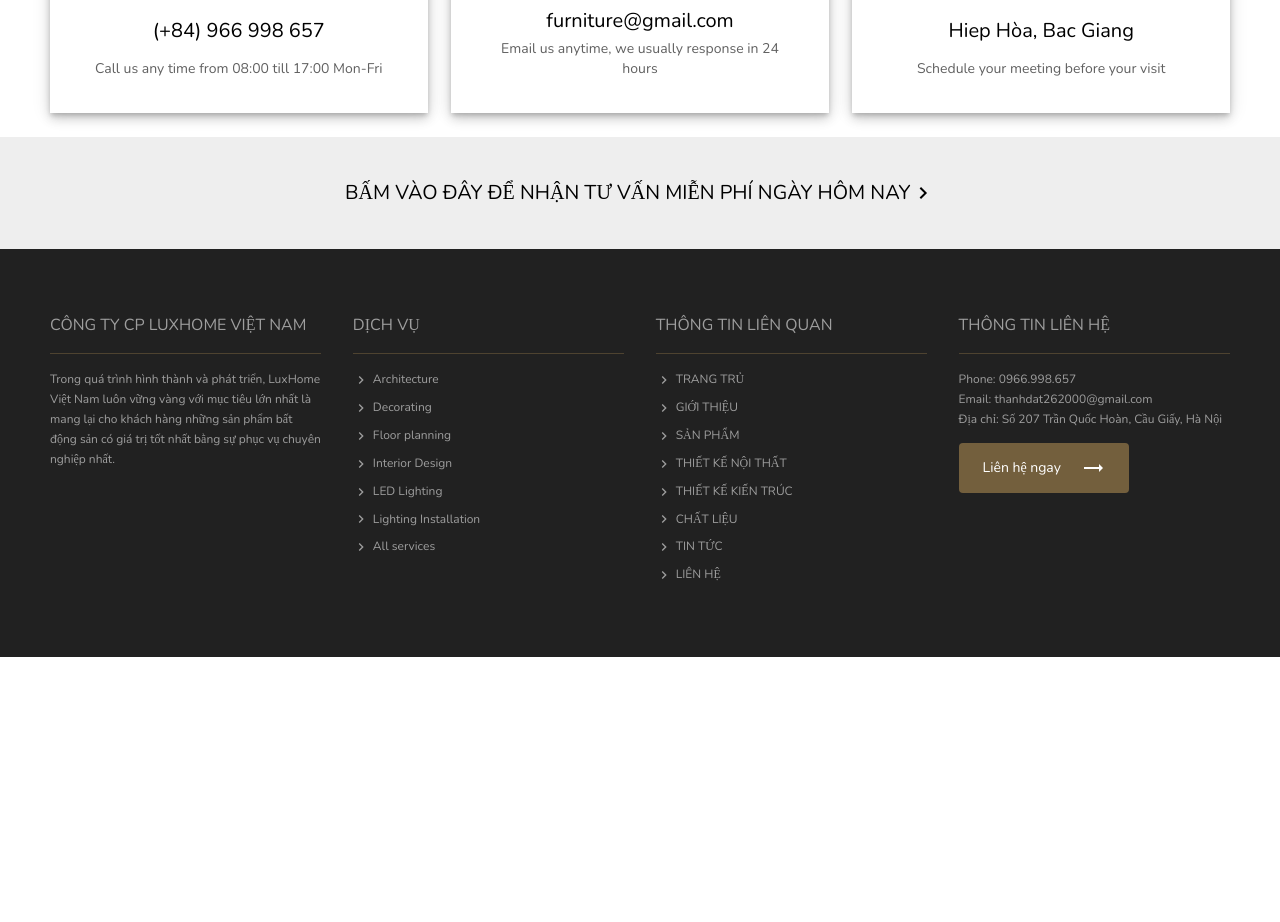
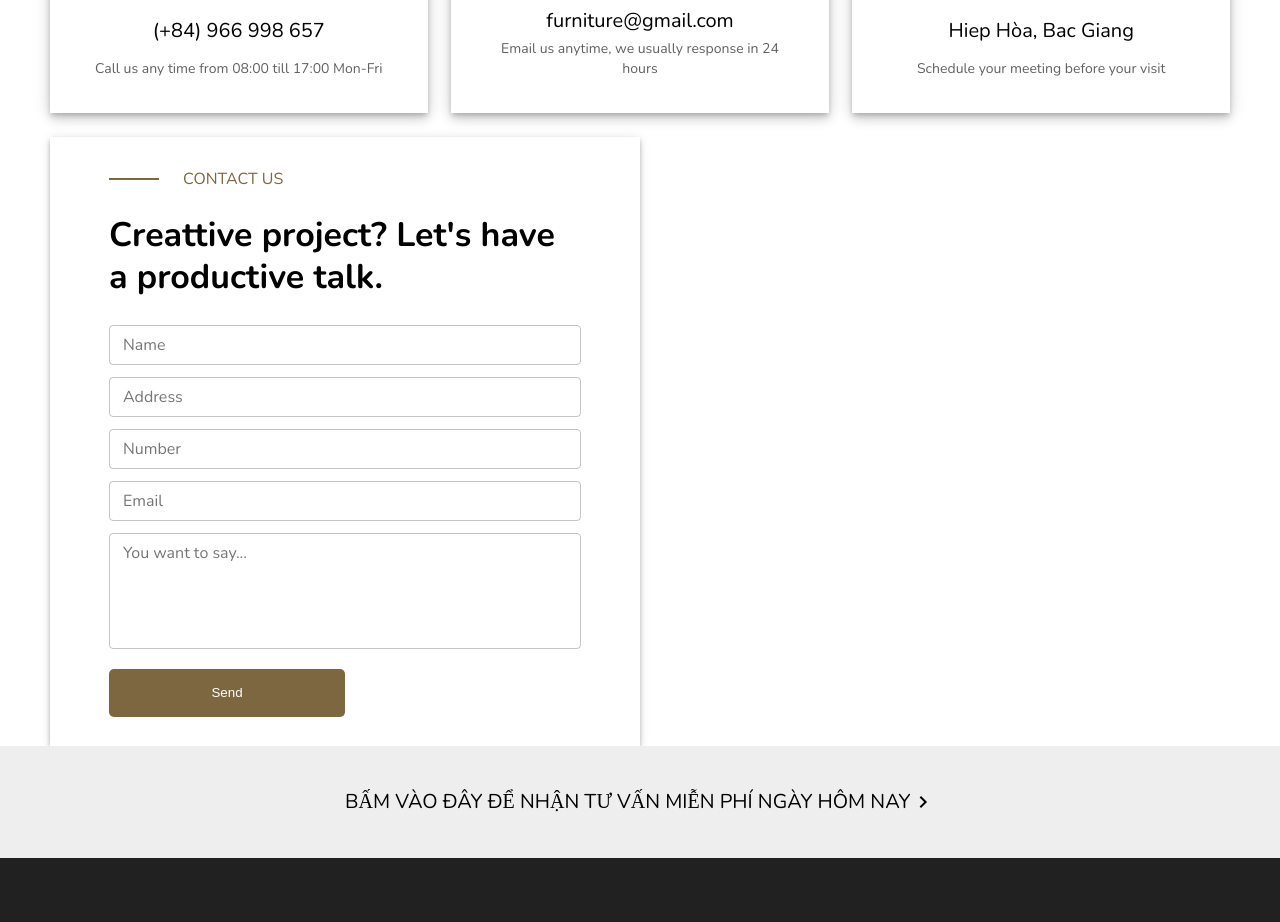
Before and after one commit to thanhdat262000/FurnitureShop, a React (Create React App) app: page /contact in a window 1280 px wide. Shown: the part 720-1642 px from the top of the page. Before the commit the page ends 1377 px from the top, so only its background shows below. Built offline with nearby package versions, Linux system fonts and the light colour scheme.

Commit message:
feat/add contact fomr

```diff
--- a/package.json
+++ b/package.json
@@ -12,6 +12,7 @@
     "react": "^17.0.2",
     "react-device-detect": "^1.17.0",
     "react-dom": "^17.0.2",
+    "react-hook-form": "^7.7.1",
     "react-responsive-carousel": "^3.2.18",
     "react-router-dom": "^5.2.0",
     "react-scripts": "4.0.3",
--- /dev/null
+++ b/src/components/ContactForm/ContactForm.js
@@ -0,0 +1,85 @@
+import { TextField, Typography } from "@material-ui/core";
+import React from "react";
+import { useForm, Controller } from "react-hook-form";
+import TopTitle from "../TopTitle/TopTitle";
+import useStyles from "./styles";
+function ContactForm(props) {
+  const classes = useStyles();
+  const {
+    handleSubmit,
+    control,
+    reset,
+    formState: { errors },
+  } = useForm();
+  const onSubmit = (data) => console.log(data);
+  const listInput = [
+    { name: "name", label: "Name" },
+    { name: "address", label: "Address" },
+    {
+      name: "number",
+      label: "Number",
+      rule: { min: 16, max: 99 },
+    },
+    {
+      name: "email ",
+      label: "Email",
+      rule: {
+        pattern: {
+          value:
+            /^(([^<>()[\]\\.,;:\s@\"]+(\.[^<>()[\]\\.,;:\s@\"]+)*)|(\".+\"))@((\[[0-9]{1,3}\.[0-9]{1,3}\.[0-9]{1,3}\.[0-9]{1,3}\])|(([a-zA-Z\-0-9]+\.)+[a-zA-Z]{2,}))$/,
+          message: "Invalid email",
+        },
+      },
+    },
+    { name: "content", label: "You want to say..." },
+  ];
+  return (
+    <div className={classes.root}>
+      <div className={classes.container}>
+        <TopTitle title="CONTACT US" />
+        <Typography variant="h4" className={classes.mainTitle}>
+          Creattive project? Let's have a productive talk.
+        </Typography>
+        <form
+          onSubmit={handleSubmit(onSubmit)}
+          className={classes.formContainer}
+        >
+          {listInput.map((input, index) => (
+            <Controller
+              key={index}
+              name={input.name}
+              control={control}
+              defaultValue=""
+              rules={{ required: true, ...input.rule }}
+              render={({ field }) => (
+                <TextField
+                  {...field}
+                  size="small"
+                  type={input.name === "number" ? "number" : "text"}
+                  error={errors[input.name] !== undefined}
+                  variant="outlined"
+                  label={input.label}
+                  margin="dense"
+                  multiline={input.name === "content"}
+                  rows={5}
+                  helperText={
+                    errors[input.name]?.type === "required"
+                      ? "This field is required"
+                      : errors[input.name]?.type === "pattern"
+                      ? "Invalid email"
+                      : ""
+                  }
+                />
+              )}
+            />
+          ))}
+          <button type="submit" className={classes.submitButton}>
+            Send
+          </button>
+        </form>
+      </div>
+    </div>
+  );
+}
+
+export default ContactForm;
--- /dev/null
+++ b/src/components/ContactForm/styles.js
@@ -0,0 +1,45 @@
+import { makeStyles } from "@material-ui/core";
+
+const useStyles = makeStyles((theme) => ({
+  root: {
+    width: "50%",
+    display: "flex",
+    boxShadow: theme.shadows[4],
+    display: "flex",
+    justifyContent: "center",
+    alignItems: "center",
+  },
+  container: {
+    width: "80%",
+    margin: "5% 0",
+  },
+  formContainer: {
+    width: "100%",
+    display: "flex",
+    flexDirection: "column",
+    justifyContent: "center",
+  },
+  topTitle: {
+    color: theme.palette.primary.main,
+    textTransform: "uppercase",
+  },
+  mainTitle: {
+    marginBottom: "4%",
+  },
+  submitButton: {
+    marginTop: "1rem",
+    backgroundColor: theme.palette.primary.main,
+    borderRadius: "5px",
+    outline: "none",
+    border: "none",
+    height: "3rem",
+    width: "50%",
+    transition: `0.25s ${theme.transitions.easing.easeInOut}`,
+    "&:hover": {
+      backgroundColor: theme.palette.primary.dark,
+    },
+    color: "white",
+    cursor: "pointer",
+  },
+}));
+export default useStyles;
--- a/src/components/Drawer/CustomDrawer.js
+++ b/src/components/Drawer/CustomDrawer.js
@@ -68,7 +68,7 @@ function CustomDrawer({
                 >
                   <List disablePadding className={classes.nested}>
                     {menu.listSubMenu.map((subMenu, index) => (
-                      <ListItem className={classes.link}>
+                      <ListItem className={classes.link} key={index}>
                         <ListItemText>{subMenu}</ListItemText>
                       </ListItem>
                     ))}
--- a/src/containers/ContactContent/ContactContent.js
+++ b/src/containers/ContactContent/ContactContent.js
@@ -5,6 +5,7 @@ import {
 } from "@material-ui/icons";
 import React from "react";
 import ContactCard from "../../components/ContactCard/ContactCard";
+import ContactForm from "../../components/ContactForm/ContactForm";
 import useStyles from "./styles";
 
 function ContactContent(props) {
@@ -29,6 +30,7 @@ function ContactContent(props) {
   return (
     <div className={classes.root}>
       <div className={classes.container}>
+        <div className={classes.cardContainer}>
           {listContacts.map((contact, index) => (
             <ContactCard
               key={index}
@@ -38,6 +40,10 @@ function ContactContent(props) {
             />
           ))}
         </div>
+        <div>
+          <ContactForm />
+        </div>
+      </div>
     </div>
   );
 }
--- a/src/containers/ContactContent/styles.js
+++ b/src/containers/ContactContent/styles.js
@@ -9,6 +9,9 @@ const useStyles = makeStyles((theme) => ({
   container: {
     width: "95%",
     maxWidth: "1180px",
+  },
+  cardContainer: {
+    width: "100%",
     display: "flex",
     justifyContent: "space-between",
     [theme.breakpoints.down(780)]: {
```
Also changed, not shown: 2 other files (tests, documents, lock files or other folders). Lines whose indentation alone changed are shown as unchanged.
